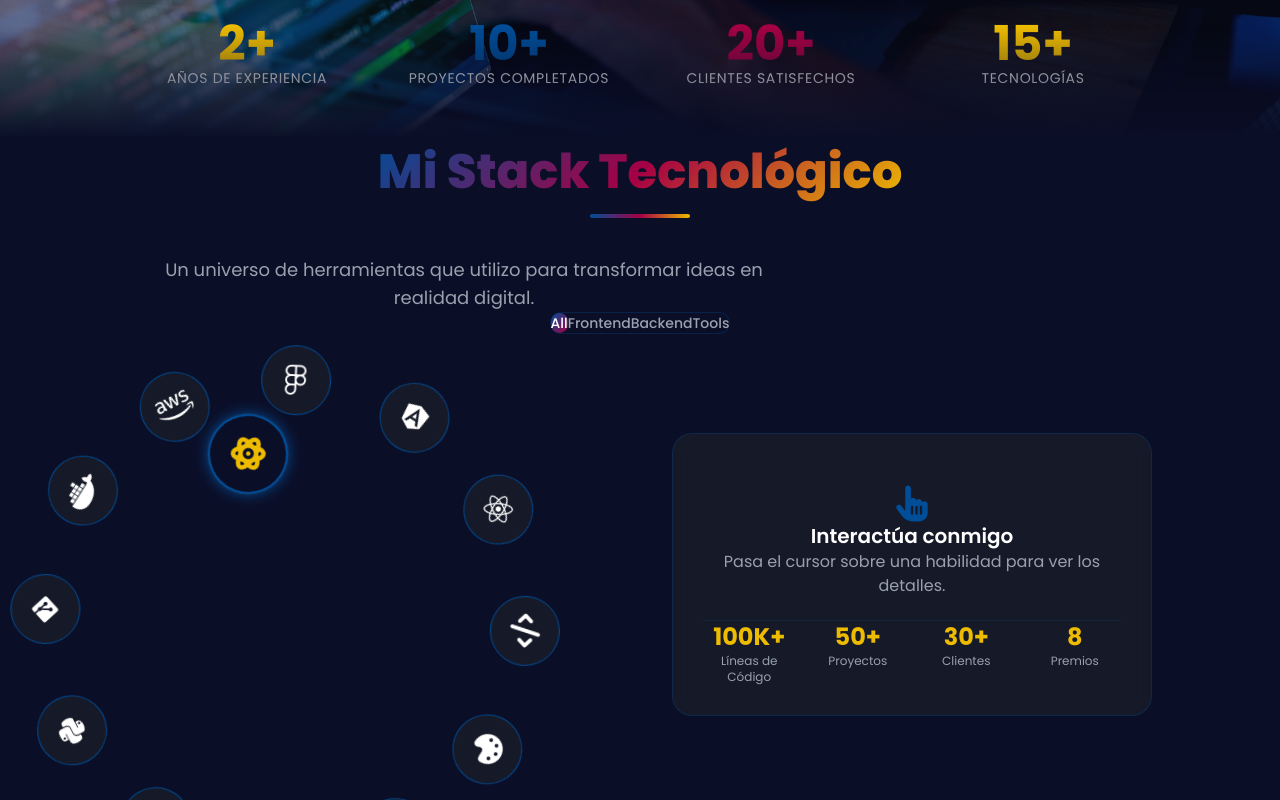
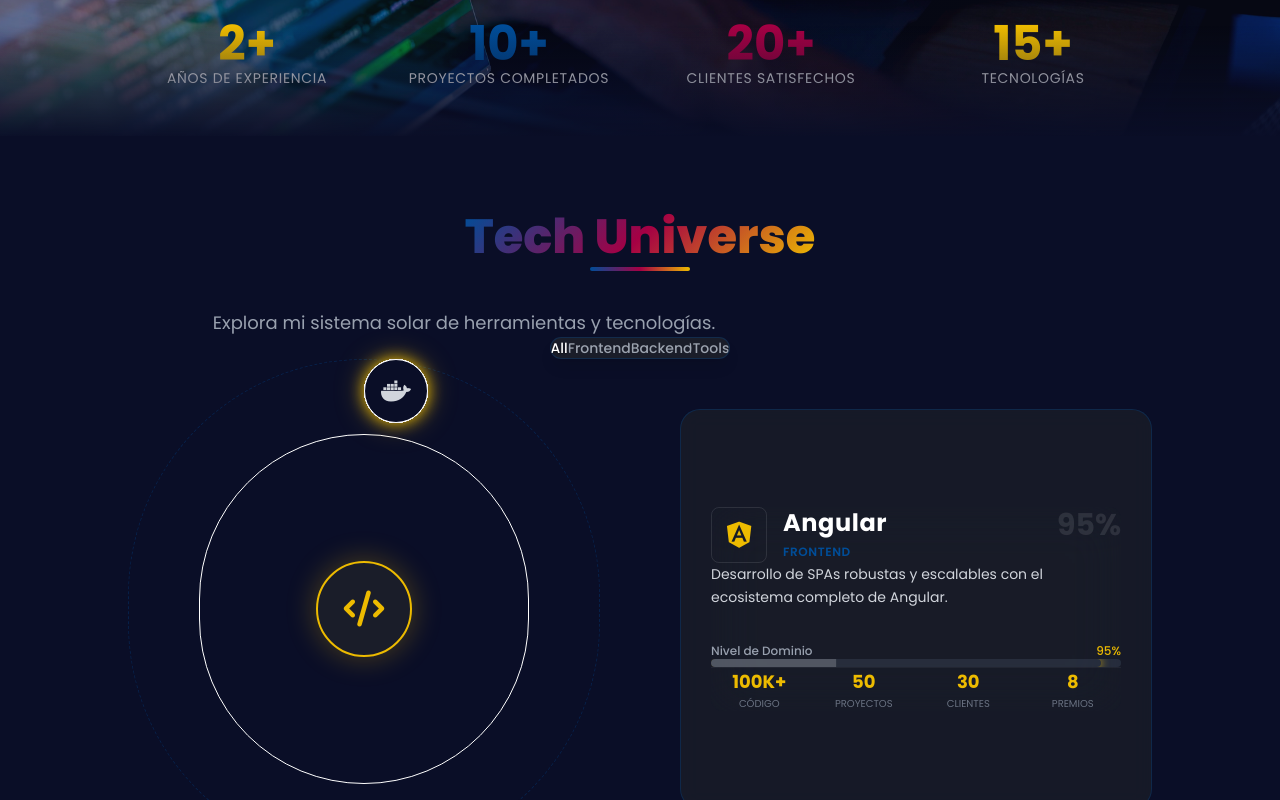
Before and after one commit to Stevebr10/Portafolio, an Angular app: page / in a window 1280 px wide. Shown: the part 1600-2400 px from the top of the page. Built offline with nearby package versions, Linux system fonts and the light colour scheme.

Commit message:
Ultimos cambios hecho en master

```diff
--- a/package.json
+++ b/package.json
@@ -34,6 +34,7 @@
     "@angular/compiler-cli": "^19.2.0",
     "@types/aos": "^3.0.7",
     "@types/jasmine": "~5.1.0",
+    "@types/jest": "^30.0.0",
     "jasmine-core": "~5.6.0",
     "karma": "~6.4.0",
     "karma-chrome-launcher": "~3.2.0",
--- a/src/app/components/skills/skills.component.css
+++ b/src/app/components/skills/skills.component.css
@@ -1,6 +1,4 @@
-/* skills.component.css */
-
-/* MANTÉN TUS ESTILOS .filter-btn EXISTENTES */
+/* Botones de filtro */
 .filter-btn {
   color: #9ca3af;
   background: transparent;
@@ -8,98 +6,89 @@
   cursor: pointer;
 }
 .filter-btn.active {
-  background: linear-gradient(135deg, var(--barca-blue) 0%, var(--barca-red) 100%);
+
   color: white;
+  text-shadow: 0 1px 2px rgba(0,0,0,0.5);
 }
 .filter-btn:hover:not(.active) {
   color: var(--barca-gold);
 }
 
+/* --- LÓGICA DE LA ÓRBITA --- */
 
-/* --- NUEVOS ESTILOS PARA EL RADAR DE HABILIDADES --- */
-
-/* Contenedor del radar que rota */
-.skill-orbit-container {
-  width: 50%;
-  height: 50%;
-  position: relative;
-  animation: orbit-rotation 70s linear infinite; /* Animación de rotación lenta */
+/* 1. El contenedor gira en sentido horario */
+.orbit-container {
+  /* Girar todo el contenedor */
+  animation: orbit-spin 40s linear infinite;
 }
 
-/* Núcleo central */
-.core-orbit {
-  position: absolute;
-  top: 50%;
-  left: 50%;
-  transform: translate(-50%, -50%);
-  width: 80px;
-  height: 80px;
-  background-color: var(--barca-dark);
-  border-radius: 50%;
-  display: flex;
-  justify-content: center;
-  align-items: center;
-  border: 2px solid var(--barca-blue);
-  box-shadow: 0 0 20px var(--barca-blue);
-  animation: pulse-core 2s infinite ease-in-out; /* Animación de pulso */
+/* Pausar animación al hacer hover para facilitar el click */
+.orbit-container:hover {
+  animation-play-state: paused;
+}
+/* Cuando pausas el contenedor, debes pausar los hijos también para que no se desincronicen */
+.orbit-container:hover .skill-planet {
+  animation-play-state: paused;
 }
 
-/* Wrapper para cada icono, usado para el posicionamiento en círculo */
-.skill-icon-wrapper {
-  position: absolute;
-  top: 0;
-  left: 100%;
-  width: 1px;
-  height: 100%;
-  transform-origin: bottom center;
-}
+/* 2. Posicionamiento de los planetas */
+.skill-planet {
+  /* Truco matemático CSS:
+     1. Rotamos el elemento base a su posición en grados (--rotate-deg).
+     2. Trasladamos hacia afuera (radio del círculo) = 250px (mitad de 500px).
+     3. IMPORTANTE: Aplicamos una animación de rotación INVERSA para que el icono siempre mire hacia arriba.
+  */
+  transform: rotate(var(--rotate-deg)) translateY(-210px); /* 210px es el radio */
 
-/* Estilo del icono individual */
-.skill-icon {
-  position: absolute;
-  top: 0;
-  left: 50%;
-  width: 70px;
-  height: 70px;
-  margin-left: -35px; /* Centrado horizontal */
-  margin-top: -35px;  /* Centrado vertical */
-  background: rgba(26, 29, 41, 0.8);
-  border: 1px solid var(--barca-blue);
-  border-radius: 50%;
-  display: flex;
-  justify-content: center;
-  align-items: center;
-  color: white;
-  cursor: pointer;
-  transition: all 0.3s ease;
-  animation: float-icon 4s ease-in-out infinite; /* Animación de flotación */
-}
-
-.skill-icon:hover {
-  transform: scale(1.2) !important; /* Importante para sobreescribir el transform de posicionamiento */
-  border-color: var(--barca-gold);
-  color: var(--barca-gold);
-  box-shadow: 0 0 25px var(--barca-gold);
+  /* Animación para contrarrestar la rotación del padre */
+  animation: counter-spin 40s linear infinite;
 }
 
 /* --- ANIMACIONES --- */
 
-/* Rotación de todo el sistema */
-@keyframes orbit-rotation {
+@keyframes orbit-spin {
   from { transform: rotate(0deg); }
   to { transform: rotate(360deg); }
 }
 
-/* Flotación de los iconos individuales */
-@keyframes float-icon {
-  0% { transform: translateY(0px) rotate(var(--angle)); }
-  50% { transform: translateY(-15px) rotate(var(--angle)); }
-  100% { transform: translateY(0px) rotate(var(--angle)); }
+@keyframes counter-spin {
+  from { transform: rotate(0deg); }
+  to { transform: rotate(-360deg); }
 }
 
-/* Pulso del núcleo */
-@keyframes pulse-core {
-  0% { box-shadow: 0 0 10px var(--barca-blue); }
-  50% { box-shadow: 0 0 30px var(--barca-blue), 0 0 10px var(--barca-gold); }
-  100% { box-shadow: 0 0 10px var(--barca-blue); }
+@keyframes spin-slow-reverse {
+  from { transform: rotate(360deg); }
+  to { transform: rotate(0deg); }
 }
+
+/* Brillo y Shimmer */
+.shadow-glow {
+  box-shadow: 0 0 15px var(--barca-gold), 0 0 30px rgba(237, 187, 0, 0.4);
+  border-color: var(--barca-gold);
+}
+
+@keyframes shimmer {
+  0% { transform: translateX(-100%); }
+  100% { transform: translateX(100%); }
+}
+
+.animate-shimmer {
+  animation: shimmer 2s infinite linear;
+}
+
+.animate-spin-slow {
+    animation: orbit-spin 10s linear infinite;
+}
+
+.animate-spin-slow-reverse {
+    animation: spin-slow-reverse 60s linear infinite;
+}
+
+/* Utilidad para ocultar scrollbar en móvil */
+.hide-scrollbar::-webkit-scrollbar {
+    display: none;
+}
+.hide-scrollbar {
+    -ms-overflow-style: none;
+    scrollbar-width: none;
+}
--- a/src/app/components/skills/skills.component.html
+++ b/src/app/components/skills/skills.component.html
@@ -1,97 +1,130 @@
-<section id="skills" class="py-24 bg-barca-dark relative overflow-hidden">
+<section id="skills" class="py-24 bg-barca-dark relative overflow-hidden min-h-screen flex items-center">
   <div class="absolute inset-0 overflow-hidden pointer-events-none">
-    <div class="absolute w-96 h-96 bg-barca-blue/5 rounded-full blur-3xl top-1/4 left-0"></div>
-    <div class="absolute w-96 h-96 bg-barca-red/5 rounded-full blur-3xl bottom-1/4 right-0"></div>
+    <div class="absolute w-[500px] h-[500px] bg-barca-blue/10 rounded-full blur-[100px] -top-20 -left-20 animate-pulse"></div>
+    <div class="absolute w-[500px] h-[500px] bg-barca-red/10 rounded-full blur-[100px] -bottom-20 -right-20 animate-pulse delay-700"></div>
   </div>
 
-  <div class="container mx-auto px-6 relative z-10">
-    <div class="text-center mb-16" data-aos="fade-up">
-      <h2 class="section-title gradient-text-hero inline-block">Mi Stack Tecnológico</h2>
-      <p class="text-gray-400 text-lg mt-4 max-w-2xl mx-auto">
-        Un universo de herramientas que utilizo para transformar ideas en realidad digital.
+  <div class="container mx-auto px-4 relative z-10">
+
+    <div class="text-center mb-12" data-aos="fade-up">
+      <h2 class="section-title gradient-text-hero text-4xl md:text-5xl font-bold inline-block mb-4">
+        Tech Universe
+      </h2>
+      <p class="text-gray-400 text-lg max-w-2xl mx-auto">
+        Explora mi sistema solar de herramientas y tecnologías.
       </p>
     </div>
 
-    <div class="flex justify-center mb-12" data-aos="fade-up">
-      <div class="inline-flex bg-barca-dark border border-barca-blue/30 rounded-full p-2">
+    <div class="flex justify-center mb-16" data-aos="fade-up">
+      <div class="inline-flex bg-barca-dark-secondary border border-barca-blue/30 rounded-full p-1.5 shadow-lg shadow-barca-blue/10">
         <button *ngFor="let category of categories"
                 (click)="filterSkills(category)"
                 [class.active]="selectedCategory === category"
-                class="filter-btn px-6 py-2 rounded-full text-sm font-medium capitalize transition-all duration-300">
-          {{ category }}
+                class="filter-btn px-6 py-2 rounded-full text-sm font-medium capitalize transition-all duration-300 relative overflow-hidden">
+          <span class="relative z-10">{{ category }}</span>
+          <div *ngIf="selectedCategory === category"
+               class="absolute inset-0 bg-gradient-to-r from-barca-blue to-barca-red opacity-100 rounded-full -z-0"></div>
         </button>
       </div>
     </div>
 
-    <div class="grid grid-cols-1 lg:grid-cols-2 gap-16 items-center mt-20">
+    <div class="grid grid-cols-1 lg:grid-cols-2 gap-12 lg:gap-20 items-center">
 
-      <div class="relative w-full aspect-square max-w-lg mx-auto" data-aos="fade-right">
-        <div class="skill-orbit-container">
-          <div class="core-orbit">
-             <i class="fas fa-atom text-4xl text-barca-gold"></i>
+      <div class="relative w-full flex justify-center perspective-1000" data-aos="zoom-in">
+
+        <div class="hidden lg:block relative w-[500px] h-[500px]">
+           <div class="absolute inset-0 rounded-full border border-dashed border-barca-blue/30 animate-spin-slow-reverse"></div>
+           <div class="absolute inset-[15%] rounded-full border border-barca-red/20"></div>
+
+           <div class="absolute top-1/2 left-1/2 transform -translate-x-1/2 -translate-y-1/2 w-24 h-24 bg-barca-dark-secondary rounded-full border-2 border-barca-gold shadow-[0_0_30px_rgba(237,187,0,0.3)] flex items-center justify-center z-20">
+             <i class="fas fa-code text-4xl text-barca-gold animate-pulse"></i>
            </div>
 
+           <div class="orbit-container absolute inset-0">
              <div *ngFor="let skill of filteredSkills; let i = index"
-               class="skill-icon-wrapper"
-               [style.transform]="'rotate(' + (360 / filteredSkills.length * i) + 'deg)'">
-            <div class="skill-icon"
+                  class="skill-planet absolute top-0 left-1/2 -ml-8 w-16 h-16"
+                  [style.--rotate-deg]="(360 / filteredSkills.length) * i + 'deg'">
+
+               <div class="planet-content w-16 h-16 rounded-full bg-barca-dark border border-barca-blue/50 flex items-center justify-center cursor-pointer hover:scale-110 hover:border-barca-gold hover:shadow-[0_0_20px_var(--barca-gold)] transition-all duration-300 group"
                     (mouseenter)="setActiveSkill(skill)"
-                 (mouseleave)="clearActiveSkill()"
-                 [style.transform]="'rotate(' + -(360 / filteredSkills.length * i) + 'deg)'"
-                 [style.animation-delay]="i * 150 + 'ms'">
-              <i [class]="skill.icon + ' text-3xl'"></i>
+                    [class.border-barca-gold]="activeSkill === skill"
+                    [class.shadow-glow]="activeSkill === skill">
+                 <i [class]="skill.icon" class="text-2xl text-gray-300 group-hover:text-white transition-colors"></i>
                </div>
              </div>
            </div>
         </div>
 
-      <div class="card-barca p-8" data-aos="fade-left">
-        <div *ngIf="activeSkill; else defaultContent" class="transition-opacity duration-300">
-          <div class="flex items-center gap-4 mb-4">
-            <i [class]="activeSkill.icon + ' text-4xl text-barca-gold'"></i>
-            <h3 class="text-3xl font-bold text-white">{{ activeSkill.name }}</h3>
+        <div class="lg:hidden w-full overflow-x-auto pb-4 hide-scrollbar flex gap-4 snap-x">
+            <div *ngFor="let skill of filteredSkills"
+                 (click)="setActiveSkill(skill)"
+                 class="snap-center shrink-0 w-20 h-20 rounded-full bg-barca-dark-secondary border border-barca-blue/30 flex items-center justify-center active:border-barca-gold transition-colors">
+                 <i [class]="skill.icon" class="text-2xl text-white"></i>
             </div>
-          <p class="text-gray-400 mb-6 h-12">{{ activeSkill.description }}</p>
 
-          <div class="w-full h-3 bg-barca-dark rounded-full overflow-hidden">
-            <div class="h-full rounded-full transition-all duration-500 ease-out"
+        </div>
+
+      </div>
+
+      <div class="card-barca p-8 min-h-[400px] flex flex-col justify-center relative group" data-aos="fade-left">
+        <div class="absolute -inset-0.5 bg-gradient-to-r from-barca-blue via-barca-red to-barca-gold rounded-2xl opacity-20 group-hover:opacity-50 blur transition duration-500"></div>
+
+        <div class="relative bg-barca-dark/95 backdrop-blur-xl p-6 rounded-xl h-full flex flex-col">
+
+            <ng-container *ngIf="activeSkill; else emptyState">
+                <div class="flex items-start justify-between mb-6">
+                    <div class="flex items-center gap-4">
+                        <div class="w-14 h-14 rounded-lg bg-gradient-to-br from-barca-blue/20 to-barca-red/20 flex items-center justify-center border border-white/10">
+                            <i [class]="activeSkill.icon + ' text-3xl text-barca-gold'"></i>
+                        </div>
+                        <div>
+                            <h3 class="text-2xl font-bold text-white tracking-wide">{{ activeSkill.name }}</h3>
+                            <span class="text-xs uppercase tracking-wider text-barca-blue font-semibold">{{ activeSkill.category }}</span>
+                        </div>
+                    </div>
+                    <span class="text-3xl font-bold text-white/10">{{ activeSkill.level }}%</span>
+                </div>
+
+                <p class="text-gray-300 mb-8 leading-relaxed text-sm h-20">
+                    {{ activeSkill.description }}
+                </p>
+
+                <div class="space-y-2 mt-auto">
+                    <div class="flex justify-between text-xs font-medium text-gray-400">
+                        <span>Nivel de Dominio</span>
+                        <span class="text-barca-gold">{{ activeSkill.level }}%</span>
+                    </div>
+                    <div class="w-full h-2 bg-gray-700/50 rounded-full overflow-hidden">
+                        <div class="h-full rounded-full transition-all duration-1000 ease-out relative overflow-hidden"
                              [style.width.%]="activeSkill.level"
                              [class]="getProgressBarClass(activeSkill.level)">
-              <div class="absolute inset-0 bg-gradient-to-r from-transparent via-white/20 to-transparent animate-shine"></div>
+                               <div class="absolute inset-0 w-full h-full bg-white/20 animate-shimmer"></div>
                         </div>
                     </div>
-          <p class="text-right mt-2 font-semibold text-barca-gold">{{ activeSkill.level }}% Dominio</p>
                 </div>
+            </ng-container>
 
-        <ng-template #defaultContent>
-          <div class="text-center transition-opacity duration-300 h-[156px] flex flex-col justify-center items-center">
-            <i class="fas fa-hand-pointer text-4xl text-barca-blue mb-4"></i>
-            <h4 class="text-xl font-semibold text-white">Interactúa conmigo</h4>
-            <p class="text-gray-400">Pasa el cursor sobre una habilidad para ver los detalles.</p>
+            <ng-template #emptyState>
+                <div class="flex flex-col items-center justify-center h-full text-center text-gray-500">
+                    <i class="fas fa-atom text-5xl mb-4 text-barca-blue/40 animate-spin-slow"></i>
+                    <p>Selecciona una tecnología para ver detalles</p>
                 </div>
             </ng-template>
 
-        <hr class="border-barca-blue/20 my-8">
-
-        <div class="grid grid-cols-2 md:grid-cols-4 gap-4 text-center">
-          <div>
-            <p class="text-2xl font-bold text-barca-gold">{{ stats.linesOfCode }}</p>
-            <p class="text-gray-400 text-xs">Líneas de Código</p>
-          </div>
-          <div>
-            <p class="text-2xl font-bold text-barca-gold">{{ stats.projects }}+</p>
-            <p class="text-gray-400 text-xs">Proyectos</p>
-          </div>
-          <div>
-            <p class="text-2xl font-bold text-barca-gold">{{ stats.clients }}+</p>
-            <p class="text-gray-400 text-xs">Clientes</p>
-          </div>
-          <div>
-            <p class="text-2xl font-bold text-barca-gold">{{ stats.awards }}</p>
-            <p class="text-gray-400 text-xs">Premios</p>
+            <div class="mt-8 pt-6 border-t border-white/5 grid grid-cols-4 gap-2 text-center">
+                 <div *ngFor="let stat of [
+                    {label: 'Código', val: stats.linesOfCode},
+                    {label: 'Proyectos', val: stats.projects},
+                    {label: 'Clientes', val: stats.clients},
+                    {label: 'Premios', val: stats.awards}
+                 ]">
+                     <div class="text-barca-gold font-bold text-lg">{{stat.val}}</div>
+                     <div class="text-[10px] text-gray-500 uppercase">{{stat.label}}</div>
                  </div>
             </div>
         </div>
       </div>
+
+    </div>
   </div>
 </section>
--- a/src/app/components/skills/skills.component.ts
+++ b/src/app/components/skills/skills.component.ts
@@ -8,13 +8,7 @@
   level: number;
   icon: string;
   category: 'frontend' | 'backend' | 'tools' | 'all';
-  description: string; // <-- AÑADIDO: Una breve descripción
-}
-
-// ... (la interfaz Tool y Stats se mantienen igual) ...
-interface Tool {
-  name: string;
-  icon: string;
+  description: string;
 }
 
 interface Stats {
@@ -36,36 +30,22 @@
   categories: string[] = ['all', 'frontend', 'backend', 'tools'];
   selectedCategory: string = 'all';
 
-  // MODIFICADO: Se añade un campo 'description' para más contexto
+
   skills: Skill[] = [
     { name: 'Angular', level: 95, icon: 'fab fa-angular', category: 'frontend', description: 'Desarrollo de SPAs robustas y escalables con el ecosistema completo de Angular.' },
     { name: 'React', level: 90, icon: 'fab fa-react', category: 'frontend', description: 'Creación de UIs interactivas y componentizadas con un enfoque en el rendimiento.' },
-    { name: 'TypeScript', level: 92, icon: 'fas fa-code', category: 'frontend', description: 'Aumento de la calidad del código y la mantenibilidad con tipado estático.' },
+    { name: 'TypeScript', level: 90, icon: 'fas fa-code', category: 'frontend', description: 'Aumento de la calidad del código y la mantenibilidad con tipado estático.' },
     { name: 'Tailwind CSS', level: 95, icon: 'fas fa-palette', category: 'frontend', description: 'Diseño de interfaces modernas y responsivas a gran velocidad con un enfoque utility-first.' },
     { name: 'Node.js', level: 88, icon: 'fab fa-node-js', category: 'backend', description: 'Construcción de APIs RESTful eficientes y rápidas del lado del servidor.' },
     { name: 'MongoDB', level: 82, icon: 'fas fa-database', category: 'backend', description: 'Modelado y gestión de bases de datos NoSQL flexibles y orientadas a documentos.' },
-    { name: 'PostgreSQL', level: 80, icon: 'fas fa-database', category: 'backend', description: 'Diseño de bases de datos relacionales robustas y seguras.' },
-    { name: 'Python', level: 75, icon: 'fab fa-python', category: 'backend', description: 'Desarrollo de scripts, automatización y lógica de backend con un lenguaje versátil.' },
+
     { name: 'Git & GitHub', level: 95, icon: 'fab fa-git-alt', category: 'tools', description: 'Control de versiones avanzado, flujos de trabajo colaborativos y CI/CD.' },
-    { name: 'Docker', level: 78, icon: 'fab fa-docker', category: 'tools', description: 'Creación de entornos de desarrollo y producción consistentes mediante contenedores.' },
-    { name: 'AWS', level: 75, icon: 'fab fa-aws', category: 'tools', description: 'Despliegue y gestión de aplicaciones en la nube, incluyendo EC2, S3 y Lambda.' },
-    { name: 'Figma', level: 85, icon: 'fab fa-figma', category: 'tools', description: 'Diseño y prototipado de interfaces de usuario colaborativas y eficientes.' }
+    { name: 'Docker', level: 85, icon: 'fab fa-docker', category: 'tools', description: 'Contenerización de aplicaciones para despliegues consistentes y escalables.' }
   ];
 
   filteredSkills: Skill[] = [];
-  activeSkill: Skill | null = null; // <-- NUEVO: Para la habilidad activa en el panel
+  activeSkill: Skill | null = null;
 
-  // El resto de tus propiedades (tools, stats) se mantienen igual
-  tools: Tool[] = [
-    { name: 'VS Code', icon: 'fas fa-code' },
-    { name: 'Postman', icon: 'fas fa-paper-plane' },
-    { name: 'Jira', icon: 'fas fa-tasks' },
-    { name: 'Slack', icon: 'fab fa-slack' },
-    { name: 'Webpack', icon: 'fas fa-cube' },
-    { name: 'NPM', icon: 'fab fa-npm' },
-    { name: 'Linux', icon: 'fab fa-linux' },
-    { name: 'Photoshop', icon: 'fas fa-image' }
-  ];
 
   stats: Stats = {
     linesOfCode: '100K+',
@@ -81,29 +61,29 @@
 
   filterSkills(category: string) {
     this.selectedCategory = category;
-    this.activeSkill = null; // Resetea la habilidad activa al cambiar de filtro
-    if (category === 'all') {
-      this.filteredSkills = [...this.skills];
-    } else {
-      // Casteamos category para que coincida con el tipo de la interfaz
-      this.filteredSkills = this.skills.filter(skill => skill.category === category);
-    }
+    this.filteredSkills = [];
+
+    setTimeout(() => {
+      if ( category === 'all') {
+        this.filteredSkills = [...this.skills];
+      }else{
+        this.filteredSkills = this.skills.filter(skill => skill.category === category);
+      }
+      if(this.filteredSkills.length >0) {
+        this.activeSkill = this.filteredSkills[0];
+      }
+    }, 100);
   }
 
-  // --- NUEVAS FUNCIONES PARA INTERACTIVIDAD ---
+
   setActiveSkill(skill: Skill) {
     this.activeSkill = skill;
   }
 
-  clearActiveSkill() {
-    this.activeSkill = null;
-  }
-
-  // --- FUNCIONES LEGACY (getProgressBarClass se puede reutilizar) ---
   getProgressBarClass(level: number): string {
-    if (level >= 90) return 'bg-gradient-to-r from-barca-blue to-barca-gold';
+    if (level >= 90) return 'bg-gradient-to-r from-barca-blue to-barca-gold shadow-[0_0_10px_var(--barca-gold)]';
     if (level >= 75) return 'bg-gradient-to-r from-barca-blue to-barca-red';
     if (level >= 60) return 'bg-gradient-to-r from-barca-red to-barca-gold';
-    return 'bg-gray-600';
+    return 'bg-gradient-to-r from-barca-dark to-barca-red';
   }
 }
--- a/tsconfig.json
+++ b/tsconfig.json
@@ -4,6 +4,7 @@
   "compileOnSave": false,
   "compilerOptions": {
     "outDir": "./dist/out-tsc",
+    "rootDir": "./src",
     "strict": true,
     "noImplicitOverride": true,
     "noPropertyAccessFromIndexSignature": true,
@@ -16,7 +17,8 @@
     "moduleResolution": "bundler",
     "importHelpers": true,
     "target": "ES2022",
-    "module": "ES2022"
+    "module": "ES2022",
+    "types": ["jasmine"]
   },
   "angularCompilerOptions": {
     "enableI18nLegacyMessageIdFormat": false,
```
Also changed, not shown: 1 other file (tests, documents, lock files or other folders). Lines whose indentation alone changed are shown as unchanged.
